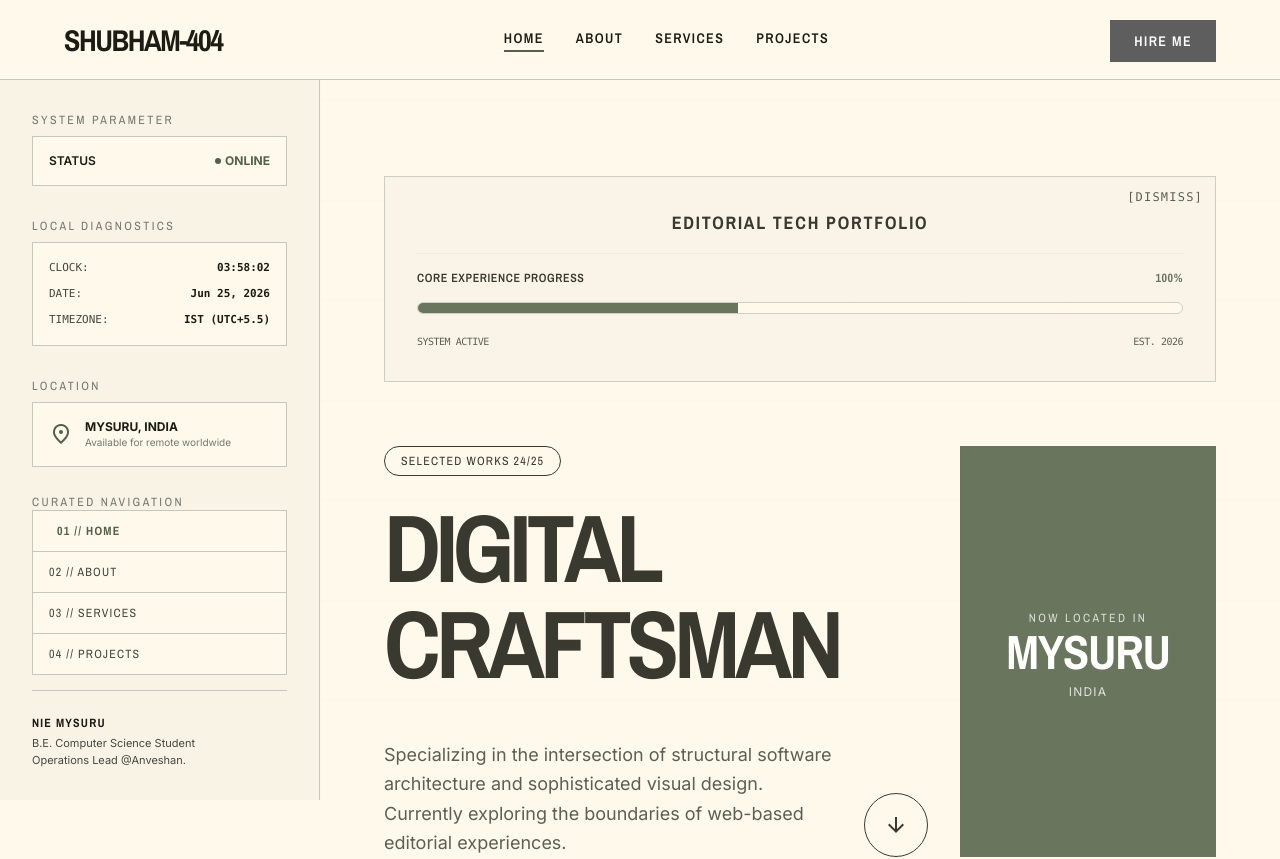
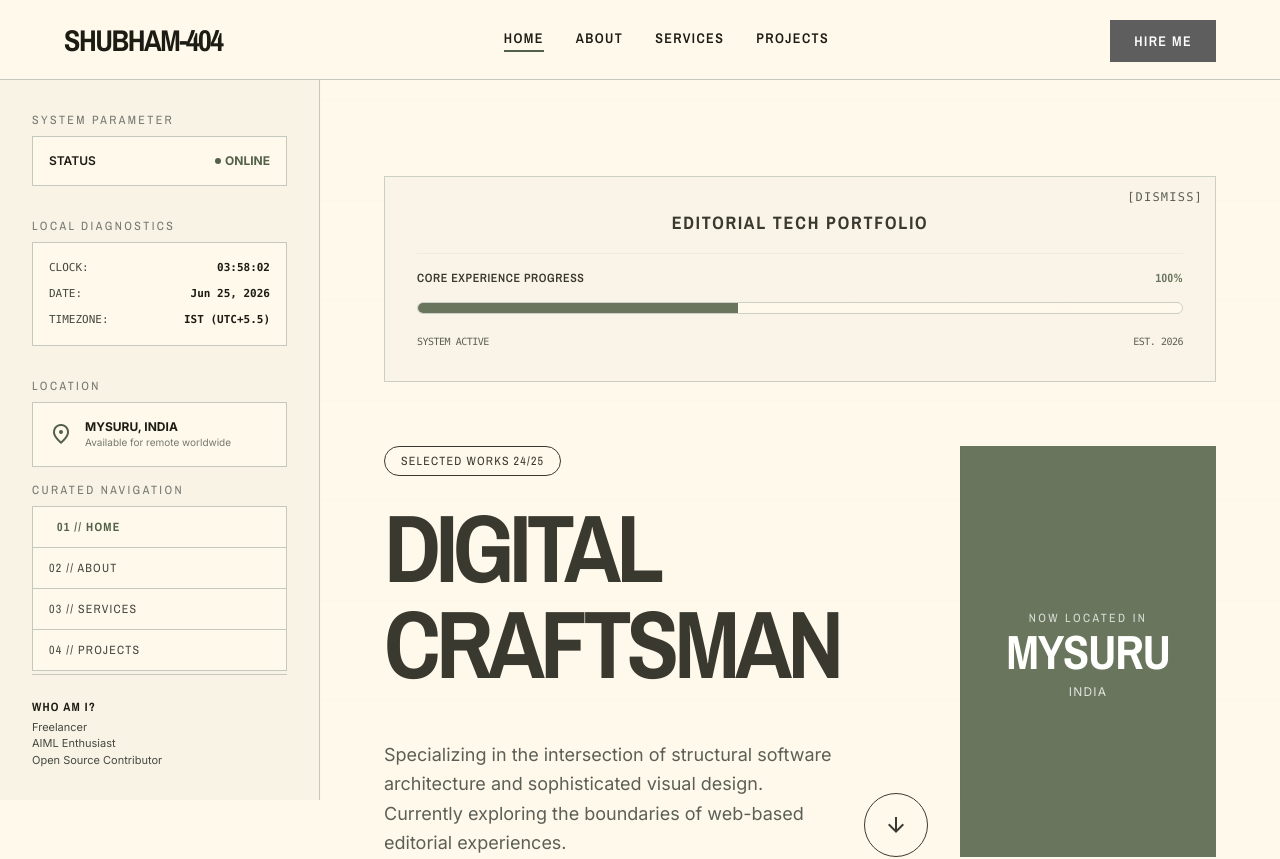
Before and after one commit to shubham-404/portfolio.shubham.app, a Next.js app: page / in a window 1280 px wide. Shown: the top 859 px of the page. Built offline with nearby package versions, Linux system fonts and the light colour scheme.

Commit message:
fix all components

```diff
--- a/app/_components/Loader.tsx
+++ b/app/_components/Loader.tsx
@@ -85,7 +85,7 @@ export default function Loader({ onComplete }: LoaderProps) {
             transition={{ delay: 0.3, duration: 0.8 }}
             className="font-display text-xs sm:text-sm tracking-[0.4em] uppercase text-on-surface-variant text-center"
           >
-            Engineering &amp; Curation
+            Crafting Code with Purpose.
           </motion.p>
         </div>
       </div>
@@ -118,7 +118,7 @@ export default function Loader({ onComplete }: LoaderProps) {
           <span>Core.Init(Process_Secure_Buffers)</span>
           <span>Assets_Loaded: {progress === 100 ? 'TRUE' : 'FALSE'}</span>
           <span>Thread_Pool: 0xFD42A</span>
-          <span>Est. 2024</span>
+          <span>Since 2025</span>
         </div>
       </div>
     </div>
--- a/app/_components/Sidebar.tsx
+++ b/app/_components/Sidebar.tsx
@@ -39,7 +39,7 @@ export default function Sidebar() {
   return (
     <aside className="hidden lg:flex flex-col justify-between w-80 border-r border-outline-variant bg-surface-container-low h-[90svh] max-h-[90svh] p-8 fixed left-0 top-20 overflow-y-auto z-20 scrollbar-thin">
       {/* Top Part: Branding Status */}
-      <div className="space-y-8">
+      <div className="space-y-8 grid">
         <div>
           <span className="font-display text-xs uppercase text-outline tracking-[0.2em] block mb-2">SYSTEM PARAMETER</span>
           <div className="flex justify-between items-center bg-surface p-4 border border-outline-variant">
@@ -88,7 +88,7 @@ export default function Sidebar() {
 
       {/* Middle Part: Quick Links / Section Overview */}
       <div className="pt-3">
-        <span className="font-display text-xs uppercase text-outline tracking-[0.2em] block">CURATED NAVIGATION</span>
+        <span className="font-display text-xs uppercase text-outline tracking-[0.2em] block mb-2">CURATED NAVIGATION</span>
         <div className="flex flex-col border border-outline-variant bg-surface divide-y divide-outline-variant font-display text-xs uppercase tracking-widest">
           {navItems.map((item) => {
             const isActive = pathname === item.href;
@@ -114,10 +114,10 @@ export default function Sidebar() {
       {/* Bottom Part: Academic Footprint */}
       <div className="pt-6 border-t border-outline-variant">
         <p className="font-display text-xs font-bold uppercase tracking-widest text-on-surface mb-1">
-          NIE MYSURU
+          Who Am I?
         </p>
         <p className="font-sans text-[11px] text-on-surface-variant leading-normal">
-          B.E. Computer Science Student <br></br> Operations Lead @Anveshan.
+          Freelancer <br></br> AIML Enthusiast <br></br> Open Source Contributor
         </p>
       </div>
     </aside>
--- a/app/layout.tsx
+++ b/app/layout.tsx
@@ -6,7 +6,7 @@ import "./globals.css";
 import Header from "./_components/Header";
 import Sidebar from "./_components/Sidebar";
 import Footer from "./_components/Footer";
-import ScrollToTop from "./_components/ScrollToTop";
+// import ScrollToTop from "./_components/ScrollToTop";
 import Loader from "./_components/Loader";
 import AppLoader from "./_components/AppLoader";
 
@@ -28,7 +28,7 @@ export default function RootLayout({
           <div className="grid-overlay fixed inset-0 pointer-events-none opacity-25 z-0" />
 
           <Header />
-          <ScrollToTop />
+          {/* <ScrollToTop /> */}
 
           <div className="flex-grow flex pt-20 relative z-10">
             <Sidebar />
```
Also changed, not shown: app/_components/archive/ScrollToTop.tsx (renamed from app/_components/ScrollToTop.tsx), app/_components/archive/SectionLoader.tsx (renamed from app/_components/SectionLoader.tsx). Lines whose indentation alone changed are shown as unchanged.
